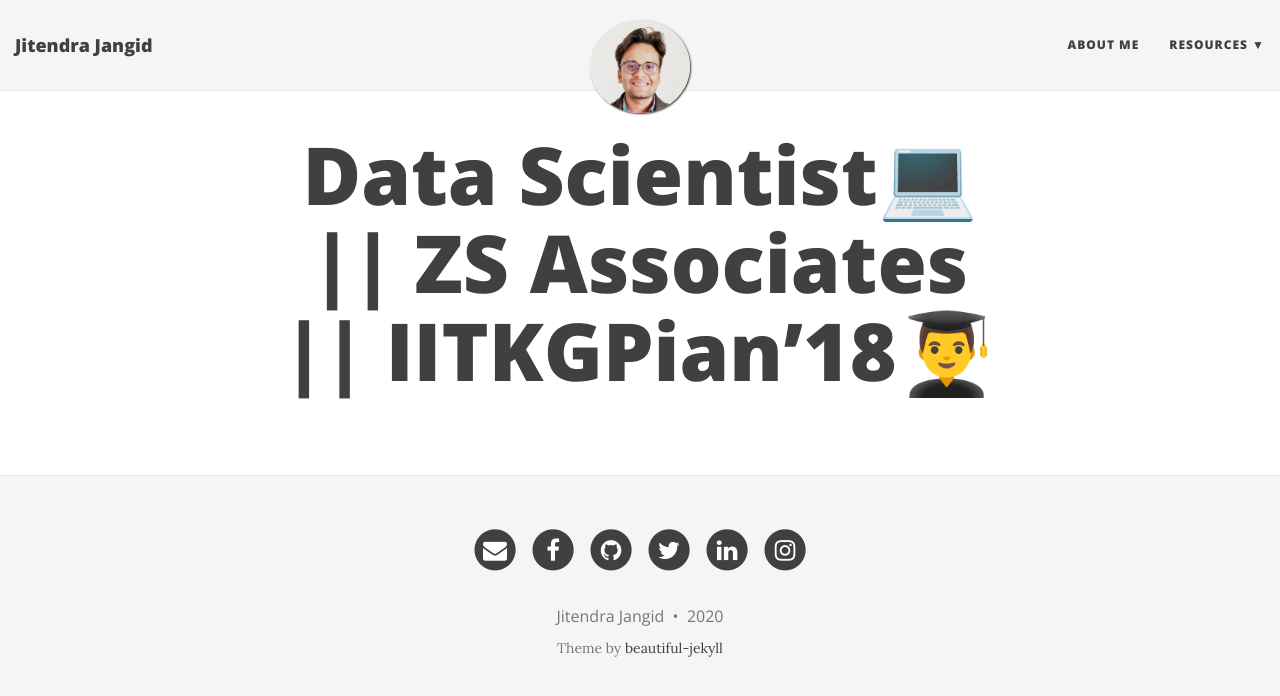
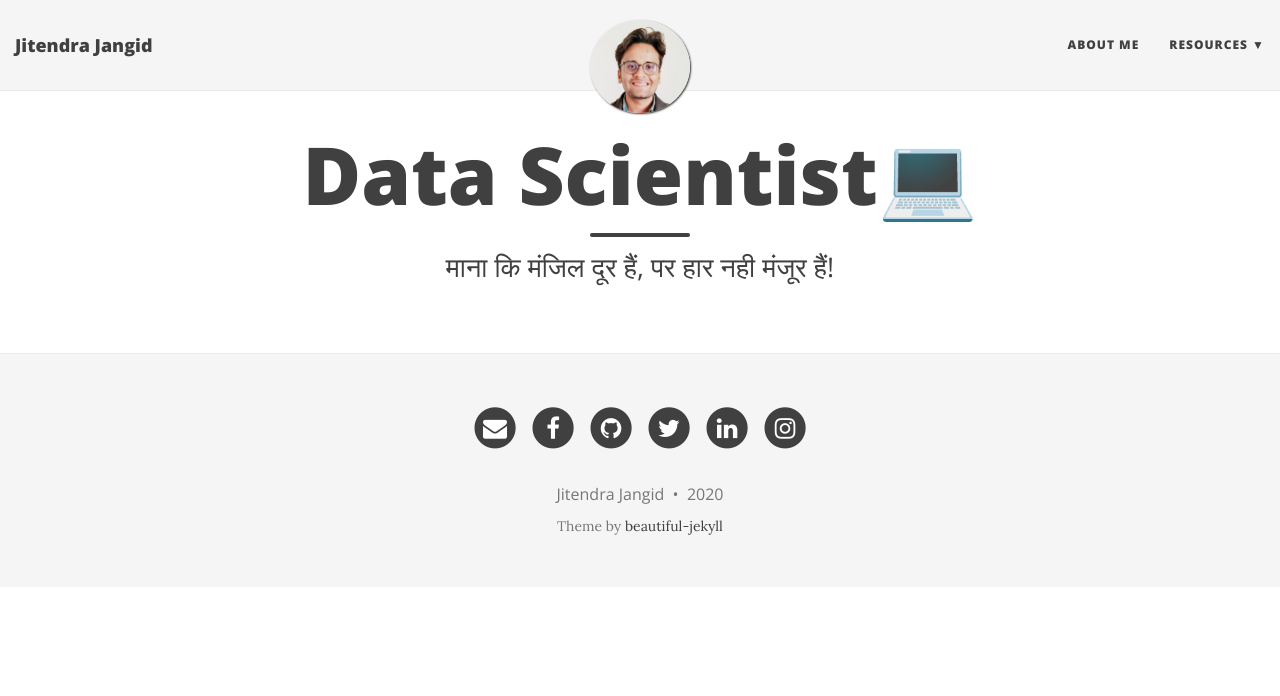
Before and after one commit to Overfitter/overfitter.github.io, a Jekyll site: the page built from index.html, in a window 1280 px wide. Shown: the top 696 px of the page. Built offline with Jekyll 4.4.1, drawn with Linux system fonts in a browser that asks for light colours; nearby versions of some CDN libraries; the list of posts is cut into pages by our own code.

Commit message:
Third Commit

```diff
--- a/_config.yml
+++ b/_config.yml
@@ -4,7 +4,7 @@
 title: Jitendra Jangid
 
 # Short description of your site
-description: Data Scientist
+description: Die with memories, not dreams!
 
 # --- Local development options ---
 # If your website is hosted locally rather than on GitHub, then you need to uncomment the next two parameters to set the url and baseurl
--- a/index.html
+++ b/index.html
@@ -1,7 +1,7 @@
 ---
 layout: page
-title: Data Scientist💻 || ZS Associates || IITKGPian’18👨‍🎓
-subtitle:
+title: Data Scientist💻
+subtitle: माना कि मंजिल दूर हैं, पर हार नही मंजूर हैं!
 use-site-title: true
 ---
 
```
Also changed, not shown: _posts/medium_movehack.md (+0 -3 lines), _posts/medium_text_classification.md (+0 -1 lines).
